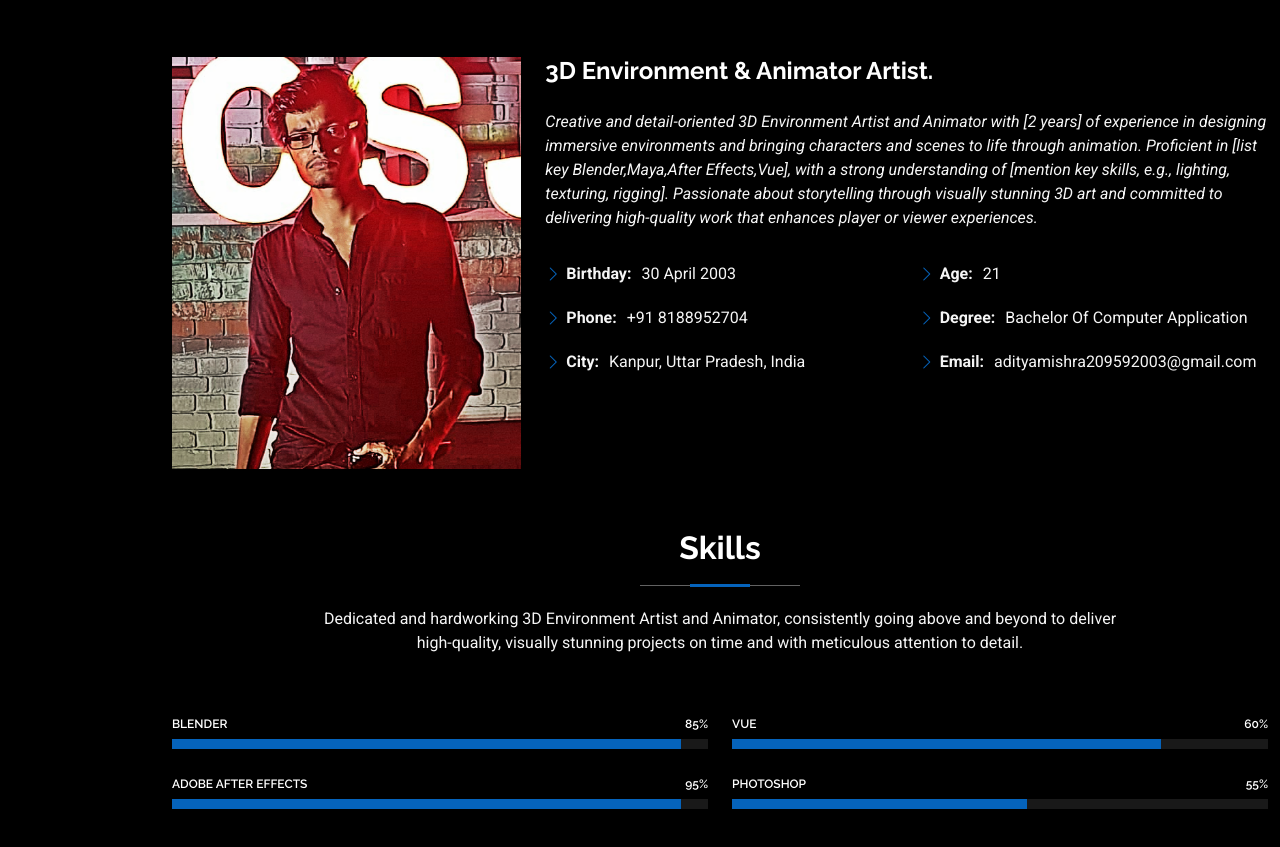
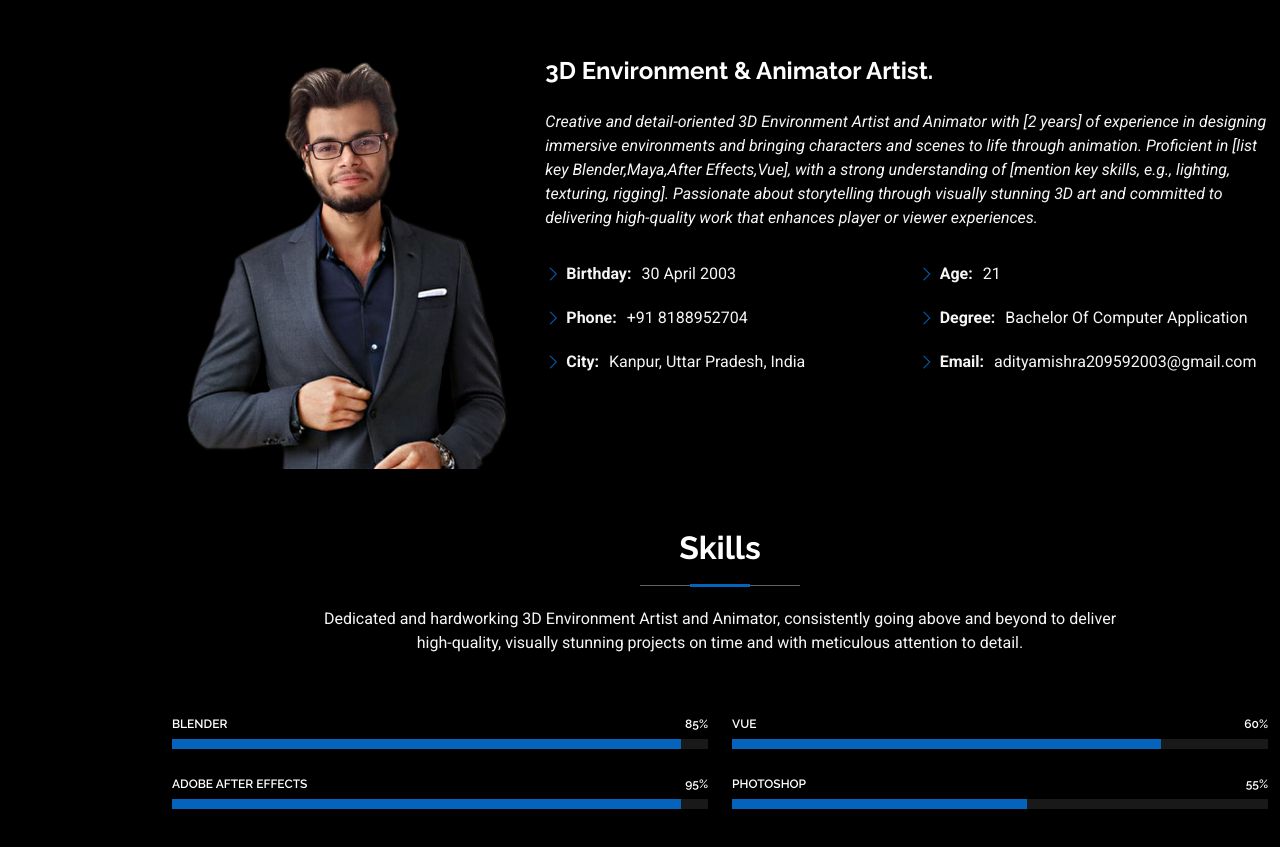
Before and after one commit to Aditya-tdt/AdityaFX, a plain HTML site: page index.html in a window 1280 px wide. Shown: the part 1109-1956 px from the top of the page. Drawn offline with nearby package versions, Linux system fonts and the light colour scheme.

Commit message:
Update index.html

```diff
--- a/index.html
+++ b/index.html
@@ -98,7 +98,7 @@
 
                 <div class="row gy-4 justify-content-center">
                     <div class="col-lg-4">
-                        <img src="assets/img/Profile_Image.png" class="img-fluid" alt="">
+                        <img src="assets/img/profile_pic.png" class="img-fluid" alt="">
                     </div>
                     <div class="col-lg-8 content">
                         <h2>3D Environment &amp; Animator Artist.</h2>
```
